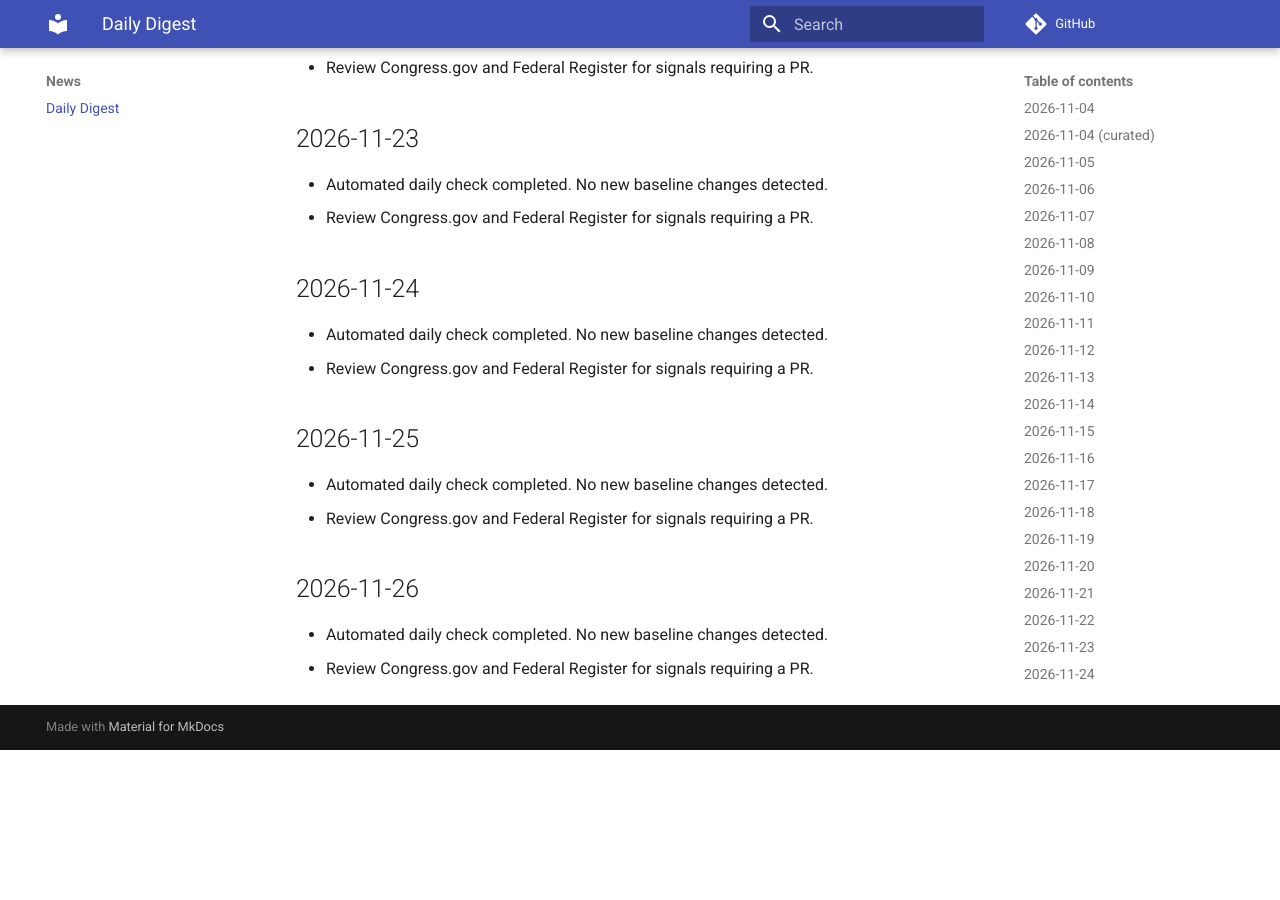
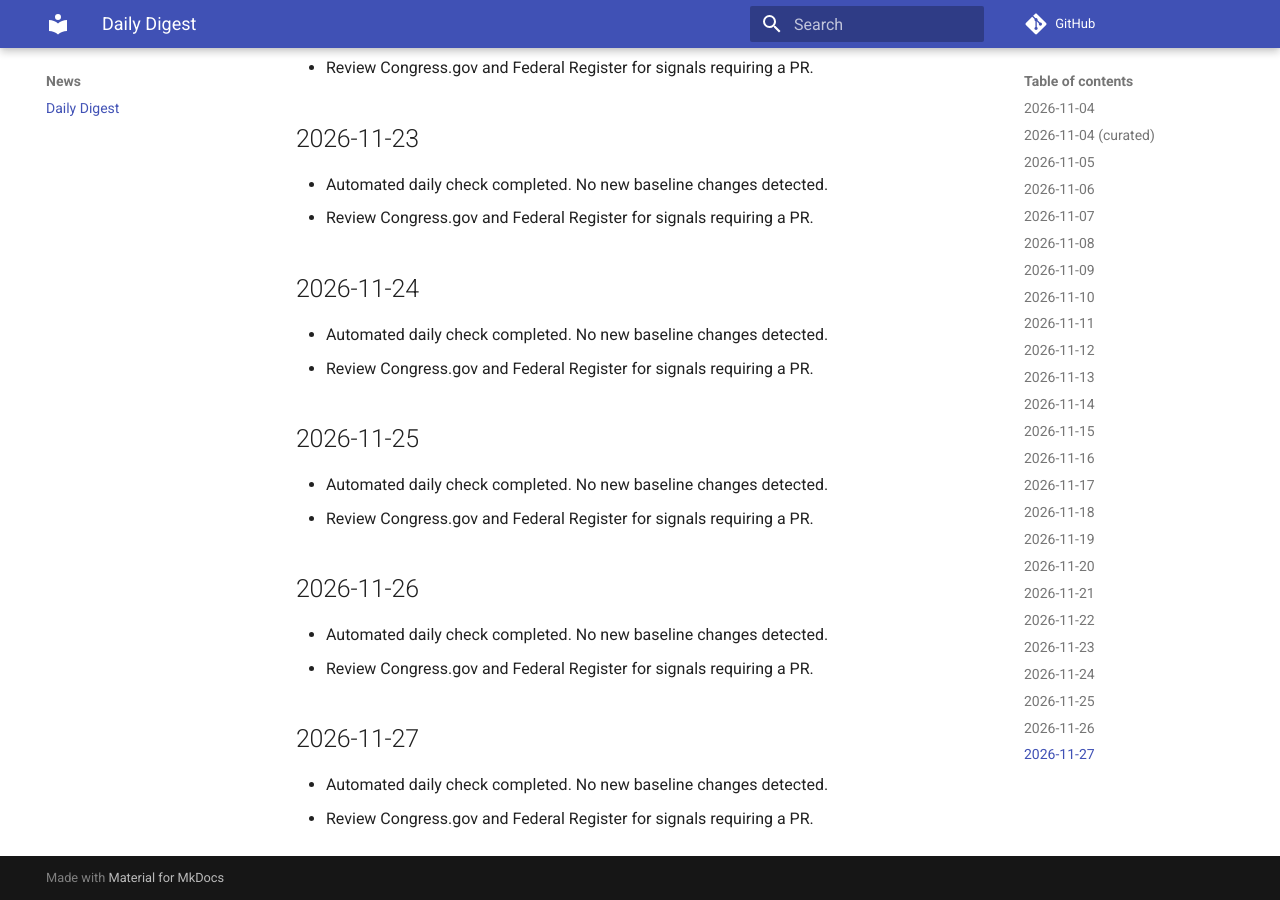
Before and after one commit to felipelago17/Congressional-Influence-Sanctions-Export-Controls, an MkDocs documentation site: the page built from docs/news/digest.md, in a window 1280 px wide and 900 px high, scrolled down 3245 px. Built offline with MkDocs 1.6.1 and Material for MkDocs 9.7.7, drawn with Linux system fonts in a browser that asks for light colours; comment, search, counter and statistics services are not loaded; before the commit the page ends 3995 px from its top, so only the background shows below that.

Commit message:
chore: daily digest

```diff
--- a/docs/news/digest.md
+++ b/docs/news/digest.md
@@ -120,3 +120,8 @@ Automated updates only. Tracker rows are added via pull request.
 
 - Automated daily check completed. No new baseline changes detected.
 - Review Congress.gov and Federal Register for signals requiring a PR.
+
+## 2026-11-27
+
+- Automated daily check completed. No new baseline changes detected.
+- Review Congress.gov and Federal Register for signals requiring a PR.
```
